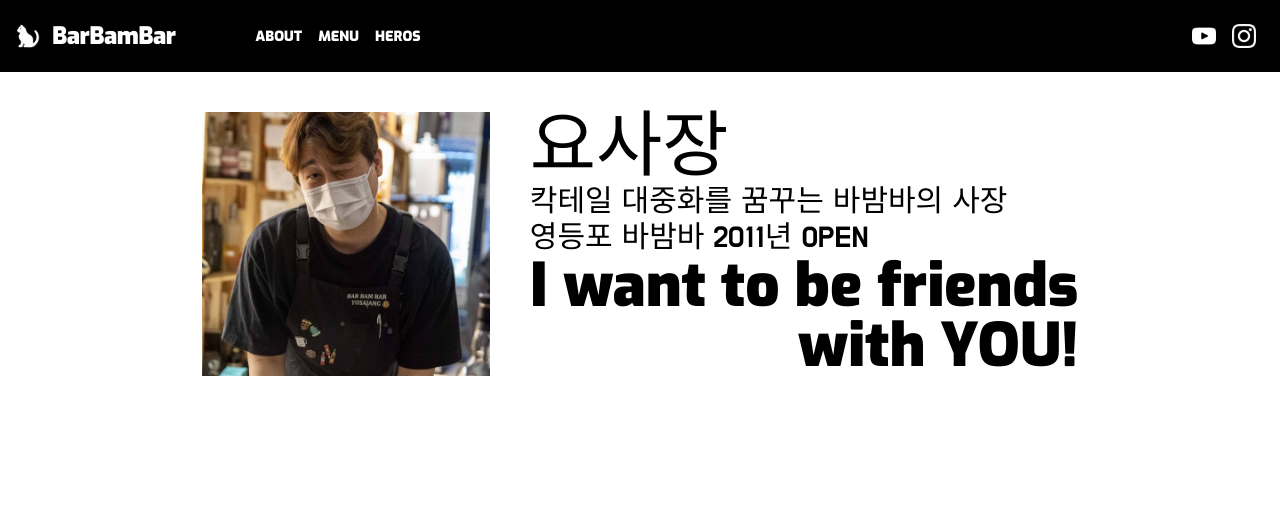
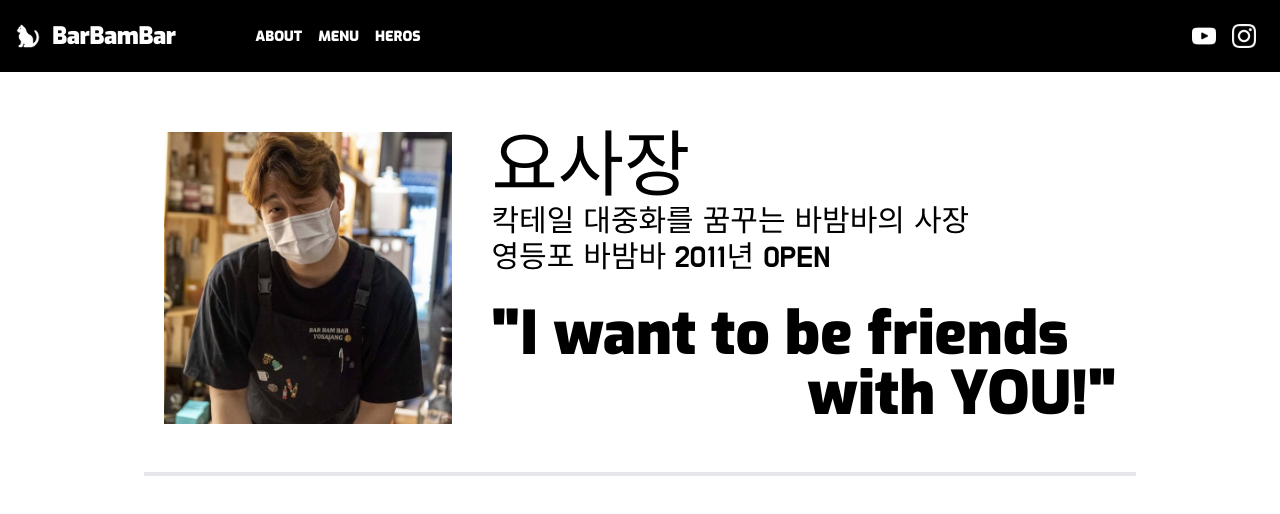
Before and after one commit to rlatmfrl24/barbambar, a Next.js app: page /about in a window 1280 px wide. Shown: the top 514 px of the page. Built offline with nearby package versions, Linux system fonts and the light colour scheme.

Commit message:
about 관련 컨테이너 CSS 삭제

```diff
--- a/pages/about.tsx
+++ b/pages/about.tsx
@@ -8,9 +8,8 @@ const About: NextPage = () => {
       <Head>
         <title>About</title>
       </Head>
-      <div className="container lg:mt-5">
-        <div className="flex text-center m-5">
-          <div className="flex flex-auto justify-center">
+      <div className="flex flex-col text-center lg:m-10 m-4">
+        <div className="flex flex-auto justify-center p-5">
           <div className="relative lg:w-72 md:w-52 sm:w-44 w-32">
             <Image
               src="/img/yosi_wink.jpg"
@@ -29,13 +28,13 @@ const About: NextPage = () => {
             <div className="flex justify-start font-kor lg:text-3xl md:text-2xl sm:text-xl text-sm">
               영등포 바밤바 2011년 OPEN
             </div>
-              <div className="flex flex-1 flex-col justify-center font-exo lg:text-6xl md:text-4xl sm:text-3xl">
-                <span>I want to be friends</span>
-                <span className="flex justify-end">with YOU!</span>
+            <div className="flex flex-col lg:mt-7 mt-2 justify-center font-exo lg:text-6xl md:text-4xl sm:text-3xl">
+              <span className="mr-12">"I want to be friends</span>
+              <span className="flex justify-end">with YOU!"</span>
             </div>
           </div>
         </div>
-        </div>
+        <div className="border-2 lg:mt-7 mt-3"></div>
       </div>
     </div>
   );
```
Lines whose indentation alone changed are shown as unchanged.
